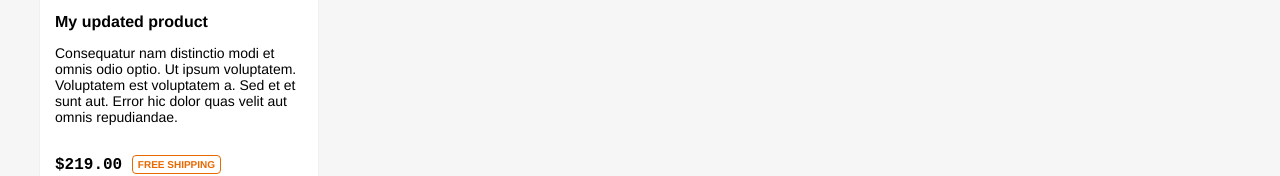
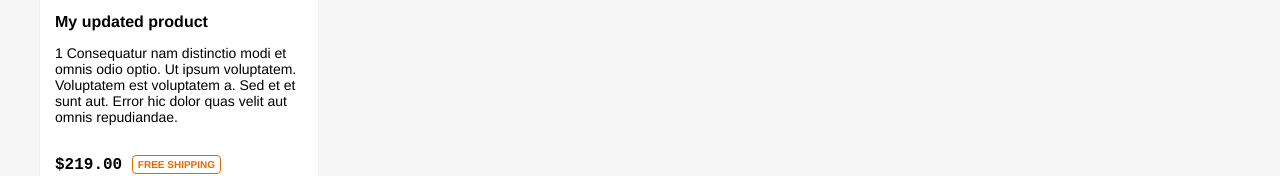
Before and after one commit to karminkarmen/vue-workshop, a Vue app: page / in a window 1280 px wide. Shown: the part 366-542 px from the top of the page. Built offline with nearby package versions, Linux system fonts and the light colour scheme.

Commit message:
5. simple list

```diff
--- a/src/App.vue
+++ b/src/App.vue
@@ -11,20 +11,20 @@
     </nav>
 
     <section class="container">
-      <a class="btn" href="#less" @click.prevent="page -= 1">Previous page</a>
+      <a class="btn" href="#less" @click.prevent="(page > 1) ? page -= 1 : null">Previous page</a>
       {{ page }}
       <a class="btn" href="#more" @click.prevent="nextPage">Next page</a>
     </section>
 
     <section class="container">
       <ul class="product-list">
-        <li class="product-list--product">
+        <li v-for="n in page"  class="product-list--product">
           <div class="ribbon" style="color: orangered;" />
           <img class="product-list--product--image" :src="product.photo" alt=""/>
           <div class="product-list--product--caption">
             <h4 class="product-list--product--name">{{ product.name }}</h4>
             <p class="product-list--product--description">
-              {{ product.description }}
+              {{ n }} {{ product.description }}
             </p>
           </div>
           <div class="product-list--product--footer">
```
